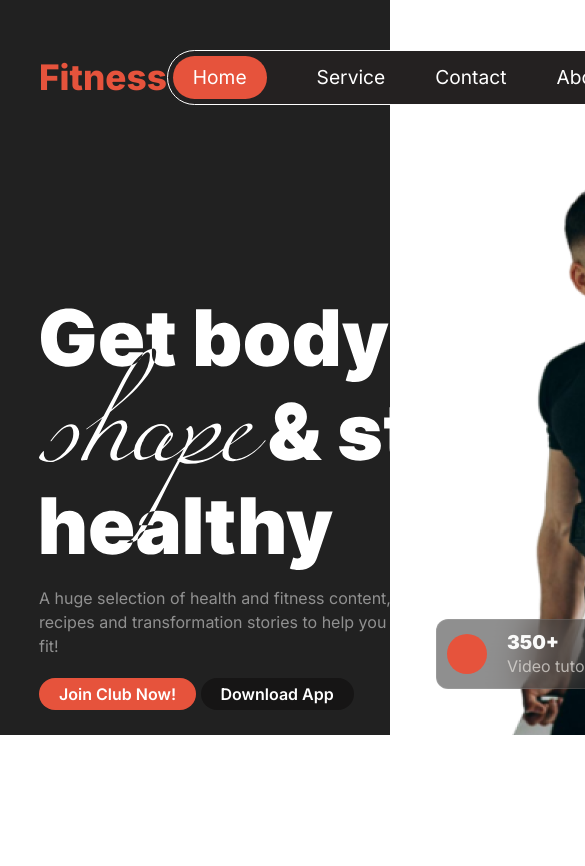
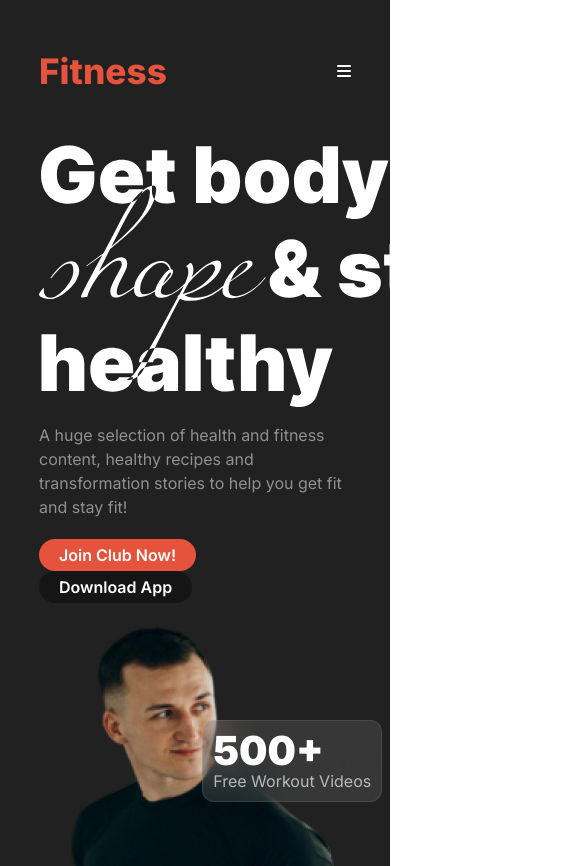
Before and after one commit to MDzonaed/assignment-2, a plain HTML site: page index.html in a window 390 px wide. Shown: the top 866 px of the page, 585 px wide, since content can reach past the window. Before the commit the page ends 844 px from the top, so only its background shows below. Drawn offline with Linux system fonts and the light colour scheme.

Commit message:
header section responsive done

```diff
--- a/index.html
+++ b/index.html
@@ -6,6 +6,9 @@
     <title>Assignment-2</title>
 
     <link rel="stylesheet" href="style.css" />
+
+    <link rel="stylesheet" href="https://cdnjs.cloudflare.com/ajax/libs/font-awesome/6.6.0/css/all.min.css" integrity="sha512-Kc323vGBEqzTmouAECnVceyQqyqdsSiqLQISBL29aUW4U/M7pSPA/gEUZQqv1cwx4OnYxTxve5UMg5GT6L4JJg==" crossorigin="anonymous" referrerpolicy="no-referrer" />
+
   </head>
   <body>
     <header>
@@ -16,6 +19,9 @@
           <li><a href="">Service</a></li>
           <li><a href="">Contact</a></li>
           <li><a href="">About</a></li>
+        </div>
+        <div class="hide">
+          <i class="fa-solid fa-bars"></i>
         </div>
       </nav>
 
--- a/style.css
+++ b/style.css
@@ -172,4 +172,33 @@ nav{
     line-height: 20px;
 }
 
+.hide{
+    display: none;
+}
+
 /* header work done */
+
+
+
+
+
+@media screen and (max-width: 576px) {
+    .menu-title{
+        display: none;
+    }
+    .hide{
+        display: block;
+        color: white;
+    }
+    .banner{
+        flex-direction: column;
+    }
+    .banner-info{
+        width: 100%;
+        height: 100%;
+    }
+    .banner-img{
+        width: 100%;
+        height: 100%;
+    }
+}
```
